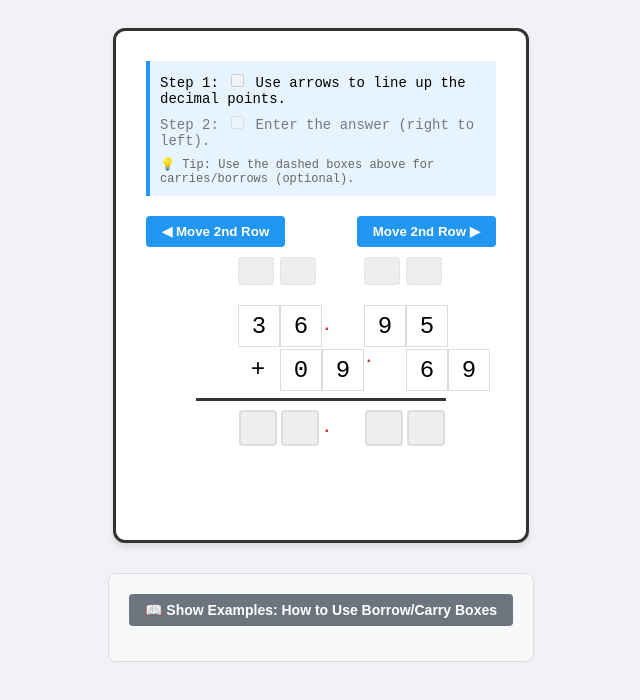
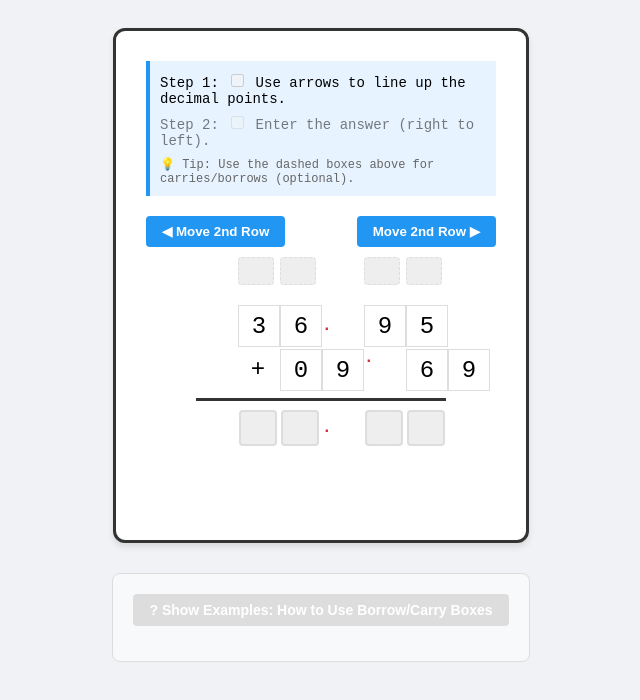
Before and after one commit to shanecandoit/worksheet_decimal_add_subtract, a plain HTML site: page decimals.html in a window 1280 px wide. Shown: the whole page, without its empty margins (319-959 px from the left). Drawn offline with Linux system fonts and the light colour scheme.

Commit message:
low key examples

```diff
--- a/decimals.html
+++ b/decimals.html
@@ -41,7 +41,7 @@
 
         /* Example section */
         .example-section { margin-top: 30px; padding: 20px; background: #f8f9fa; border: 1px solid #ddd; border-radius: 8px; max-width: 600px; }
-        .example-toggle { background: #6c757d; margin-bottom: 15px; font-size: 14px; }
+        .example-toggle { background: #ddd; margin-bottom: 15px; font-size: 14px; }
         .example-content { display: none; }
         .example-content.show { display: block; }
         .example-problem { font-family: 'Courier New', monospace; margin: 15px 0; padding: 15px; background: white; border-left: 3px solid #6c757d; opacity: 0.75; }
@@ -110,7 +110,7 @@
     </div>
 
     <div class="example-section">
-        <button class="example-toggle" onclick="toggleExamples()">📖 Show Examples: How to Use Borrow/Carry Boxes</button>
+        <button class="example-toggle" onclick="toggleExamples()">? Show Examples: How to Use Borrow/Carry Boxes</button>
         <div id="example-content" class="example-content">
 
             <div class="example-problem">
@@ -485,7 +485,7 @@
             const button = document.querySelector('.example-toggle');
             if (content.classList.contains('show')) {
                 content.classList.remove('show');
-                button.innerText = '📖 Show Examples: How to Use Borrow/Carry Boxes';
+                button.innerText = '? Show Examples: How to Use Borrow/Carry Boxes';
             } else {
                 content.classList.add('show');
                 button.innerText = '📖 Hide Examples';
```
